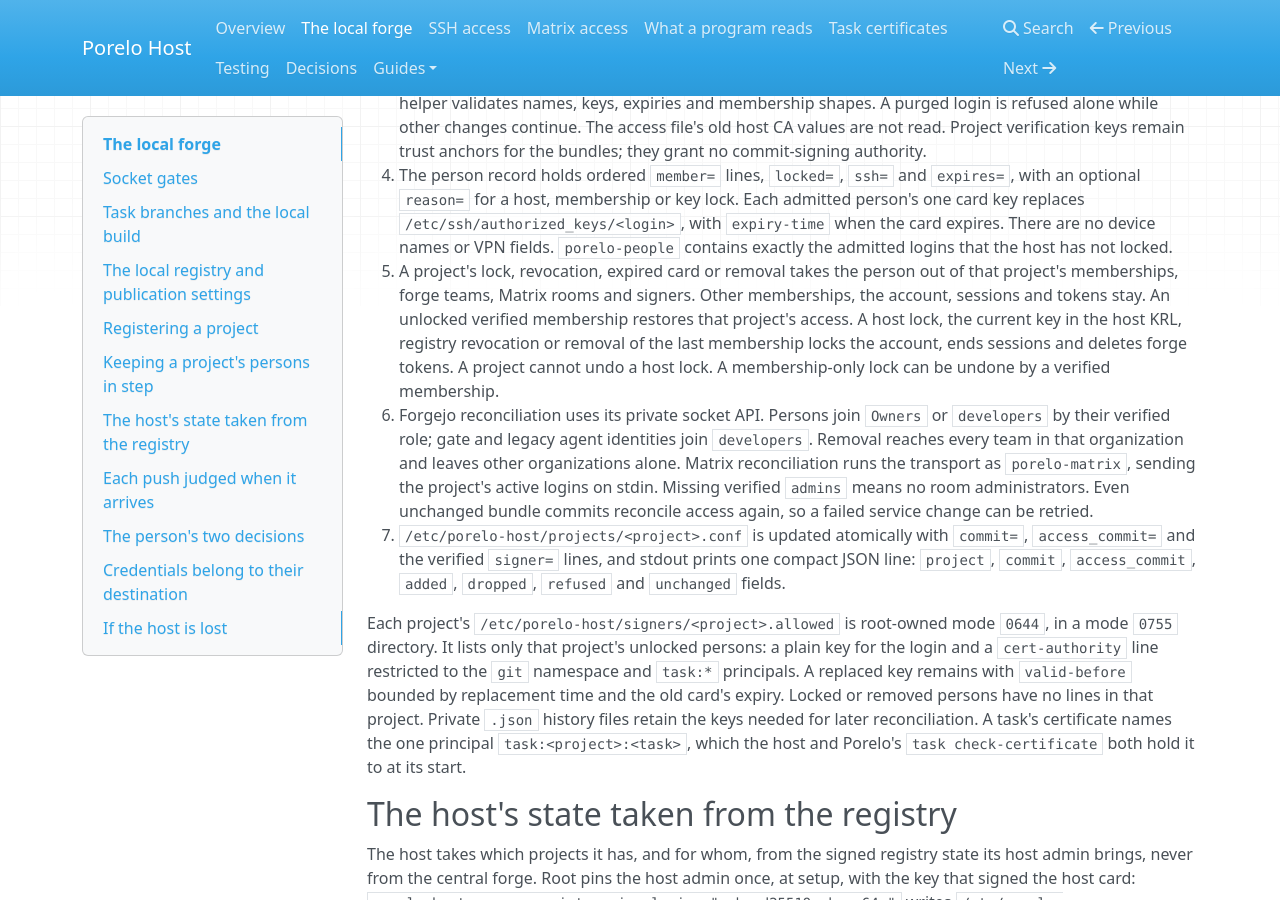
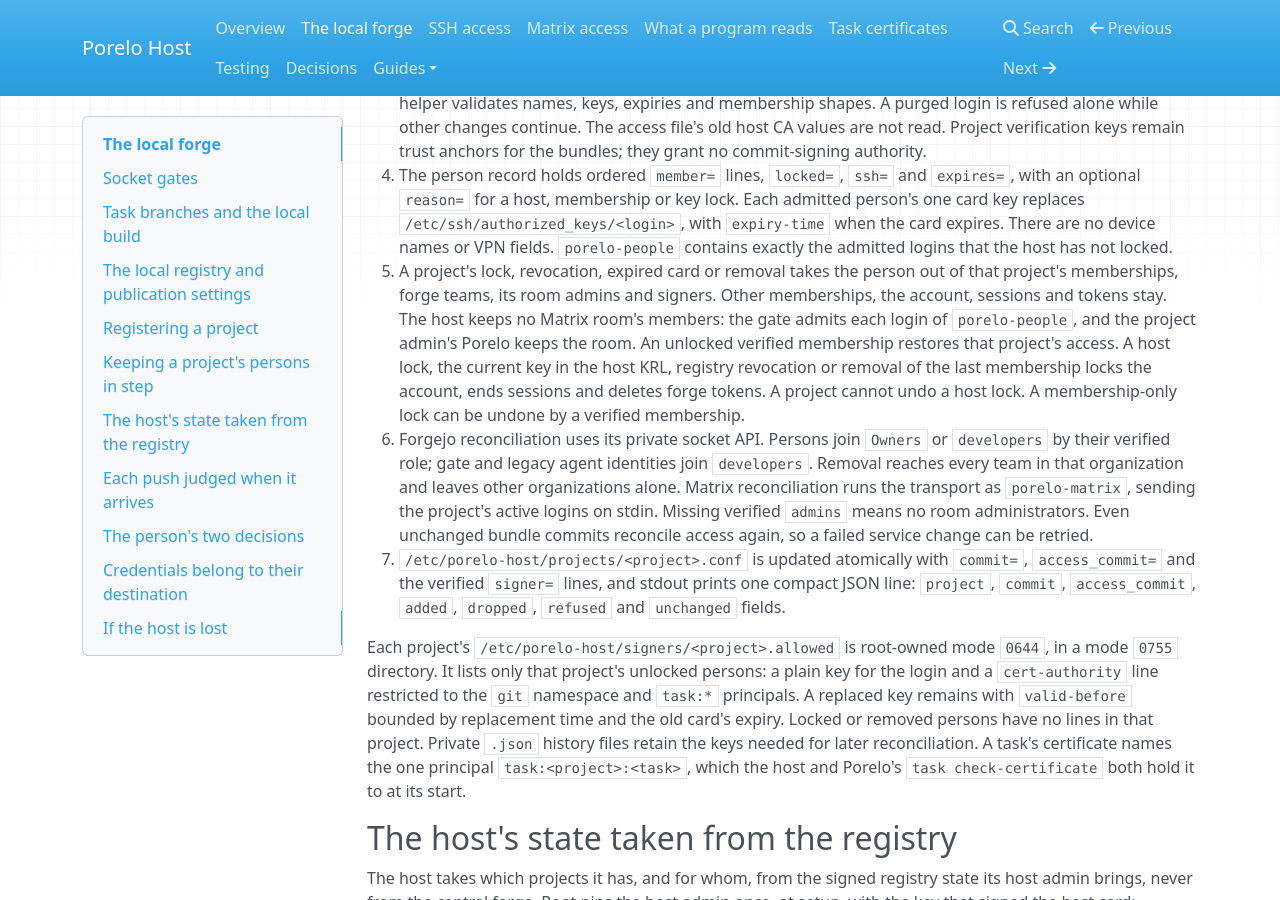
Before and after one commit to porelo-ai/porelo-host, an MkDocs documentation site: the page built from doc/local-forge.md, in a window 1280 px wide and 900 px high, scrolled down 7124 px. Built offline with MkDocs 1.6.1, drawn with Linux system fonts in a browser that asks for light colours; nearby versions of some CDN libraries.

Commit message:
Sync without the room's members, arm nothing on a fresh forge
Assisted-by: Claude Code, claude-opus-5-5

```diff
--- a/doc/local-forge.md
+++ b/doc/local-forge.md
@@ -226,7 +226,9 @@ refused through root's mode `0600` `/etc/porelo-host/people/purged`, including o
    `/etc/ssh/authorized_keys/<login>`, with `expiry-time` when the card expires. There are no device names or VPN
    fields. `porelo-people` contains exactly the admitted logins that the host has not locked.
 5. A project's lock, revocation, expired card or removal takes the person out of that project's memberships,
-   forge teams, Matrix rooms and signers. Other memberships, the account, sessions and tokens stay.
+   forge teams, its room admins and signers. Other memberships, the account, sessions and tokens stay. The host
+   keeps no Matrix room's members: the gate admits each login of `porelo-people`, and the project admin's Porelo
+   keeps the room.
    An unlocked verified membership restores that project's access. A host lock, the current key in the host KRL,
    registry revocation or removal of the last membership locks the account, ends sessions and deletes forge tokens.
    A project cannot undo a host lock. A membership-only lock can be undone by a verified membership.
```
Also changed, not shown: CHANGELOG.md (+3 -0 lines), roles/porelo/README.md (+2 -1 lines), 4 other files.
